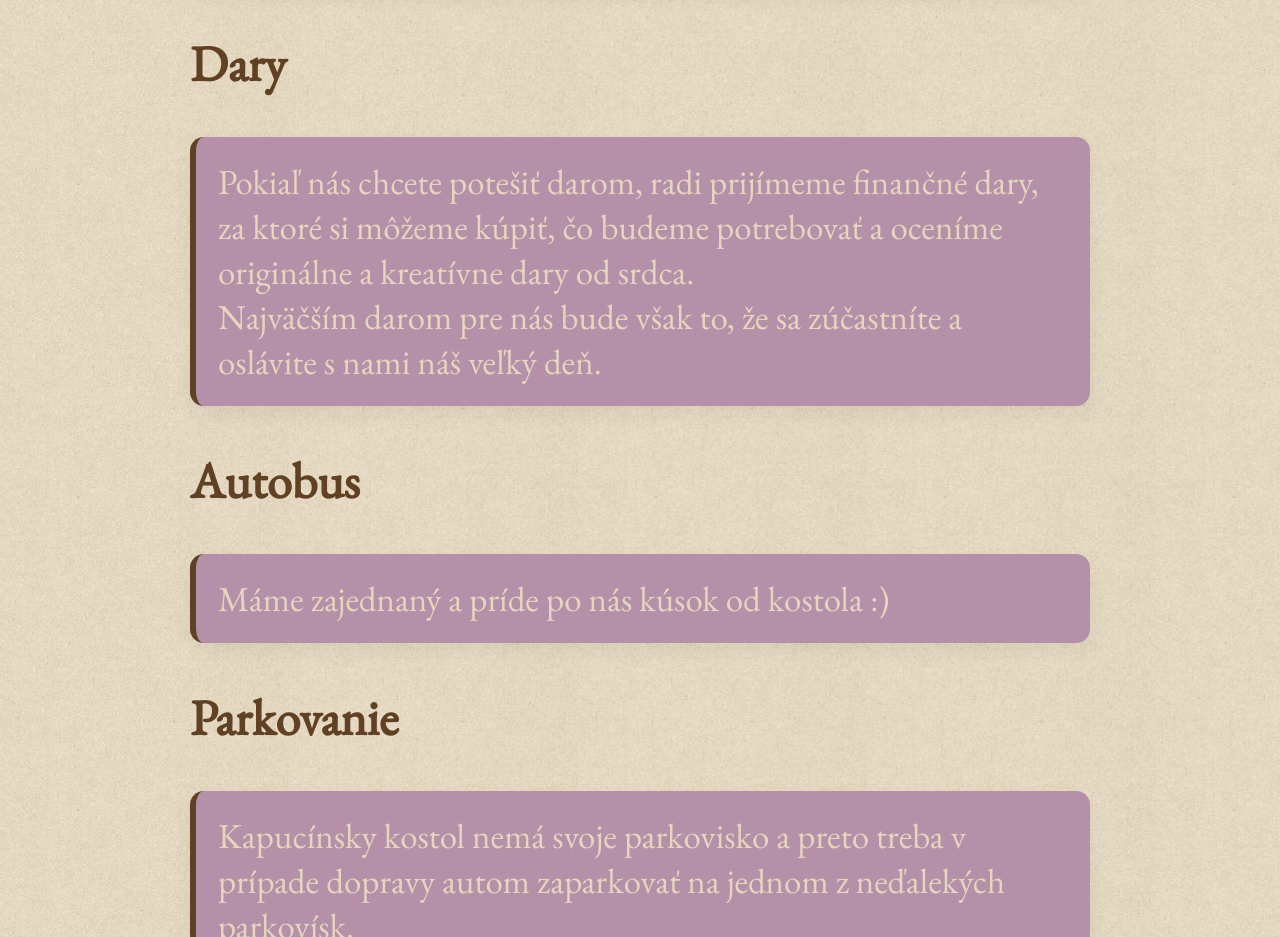
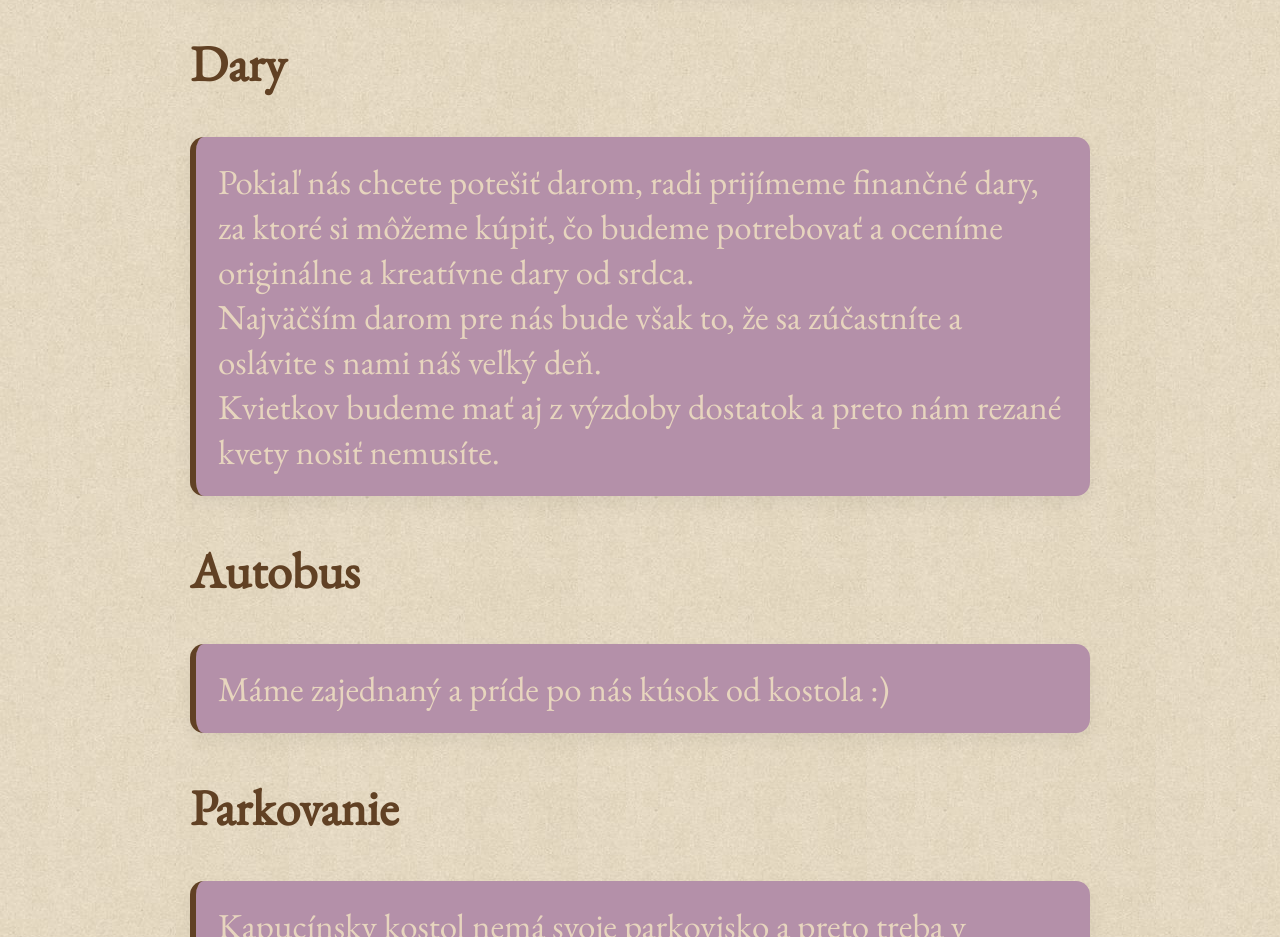
Before and after one commit to lukassrnka/srnkovci, a plain HTML site: page index.html in a window 1280 px wide. Shown: the part 3278-4215 px from the top of the page. Drawn offline with nearby package versions, Linux system fonts and the light colour scheme.

Commit message:
Update index.html

```diff
--- a/index.html
+++ b/index.html
@@ -406,7 +406,8 @@ document.getElementById("demo").innerHTML = "EXPIRED";
         <h2>Dary</h2>
         <section>
             Pokiaľ nás chcete potešiť darom, radi prijímeme finančné dary, za ktoré si môžeme kúpiť, čo budeme potrebovať a oceníme originálne a kreatívne dary od srdca. <br>
-            Najväčším darom pre nás bude však to, že sa zúčastníte a oslávite s nami náš veľký deň.
+            Najväčším darom pre nás bude však to, že sa zúčastníte a oslávite s nami náš veľký deň.<br>
+            Kvietkov budeme mať aj z výzdoby dostatok a preto nám rezané kvety nosiť nemusíte.
         </section>
 
         <h2>Autobus</h2>
```
